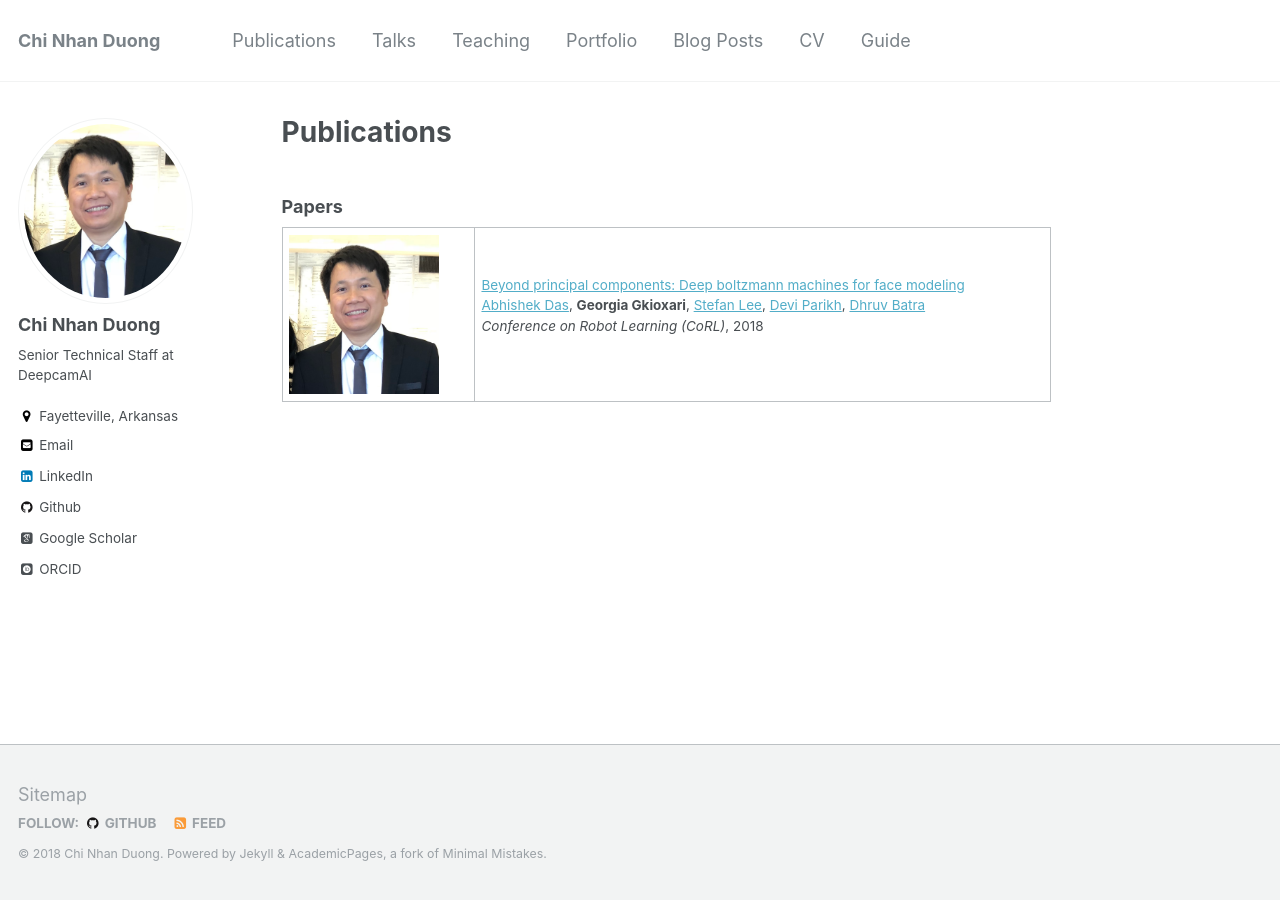
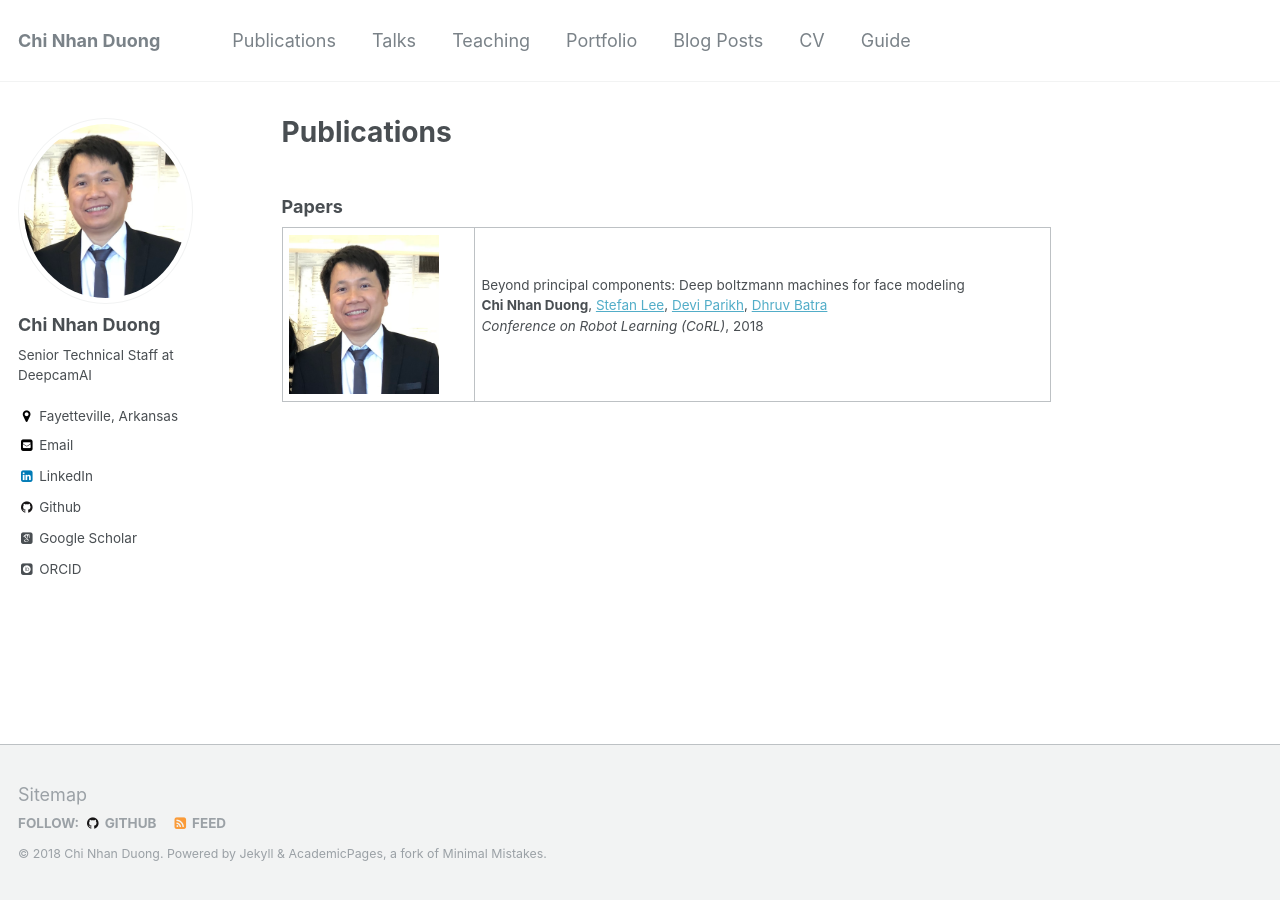
Before and after one commit to dcnhan/dcnhan.github.io, a Jekyll site: the page built from _pages/publications.md, in a window 1280 px wide. Built offline with Jekyll 4.4.1, drawn with Linux system fonts in a browser that asks for light colours; some web fonts are replaced.

```diff
--- a/_pages/publications.md
+++ b/_pages/publications.md
@@ -6,9 +6,9 @@ author_profile: true
 
 ### Papers
 
-<table width="900" align="center" cellpadding="0">
+<table width="900" align="center">
         <td width="25%" valign="top"><img src="/images/dcnhan.png" alt="game" width="150" height="120" style="border-style: none">
         <td width="75%" valign="top">
-          <p><a href="https://arxiv.org/pdf/1810.11181.pdf"><heading>Beyond principal components: Deep boltzmann machines for face modeling</heading></a><br>
-          <a href="http://abhishekdas.com/"> Abhishek Das</a>, <strong> Georgia Gkioxari</strong>, <a href="https://www.cc.gatech.edu/~slee3191/"> Stefan Lee</a>, <a href="https://www.cc.gatech.edu/~parikh/"> Devi Parikh</a>, <a href="https://www.cc.gatech.edu/~dbatra/"> Dhruv Batra</a><br>
+          <p><heading>Beyond principal components: Deep boltzmann machines for face modeling</heading><br>
+          <strong> Chi Nhan Duong</strong>, <a href="https://www.cc.gatech.edu/~slee3191/"> Stefan Lee</a>, <a href="https://www.cc.gatech.edu/~parikh/"> Devi Parikh</a>, <a href="https://www.cc.gatech.edu/~dbatra/"> Dhruv Batra</a><br>
           <em>Conference on Robot Learning (CoRL)</em>, 2018<br>
```
